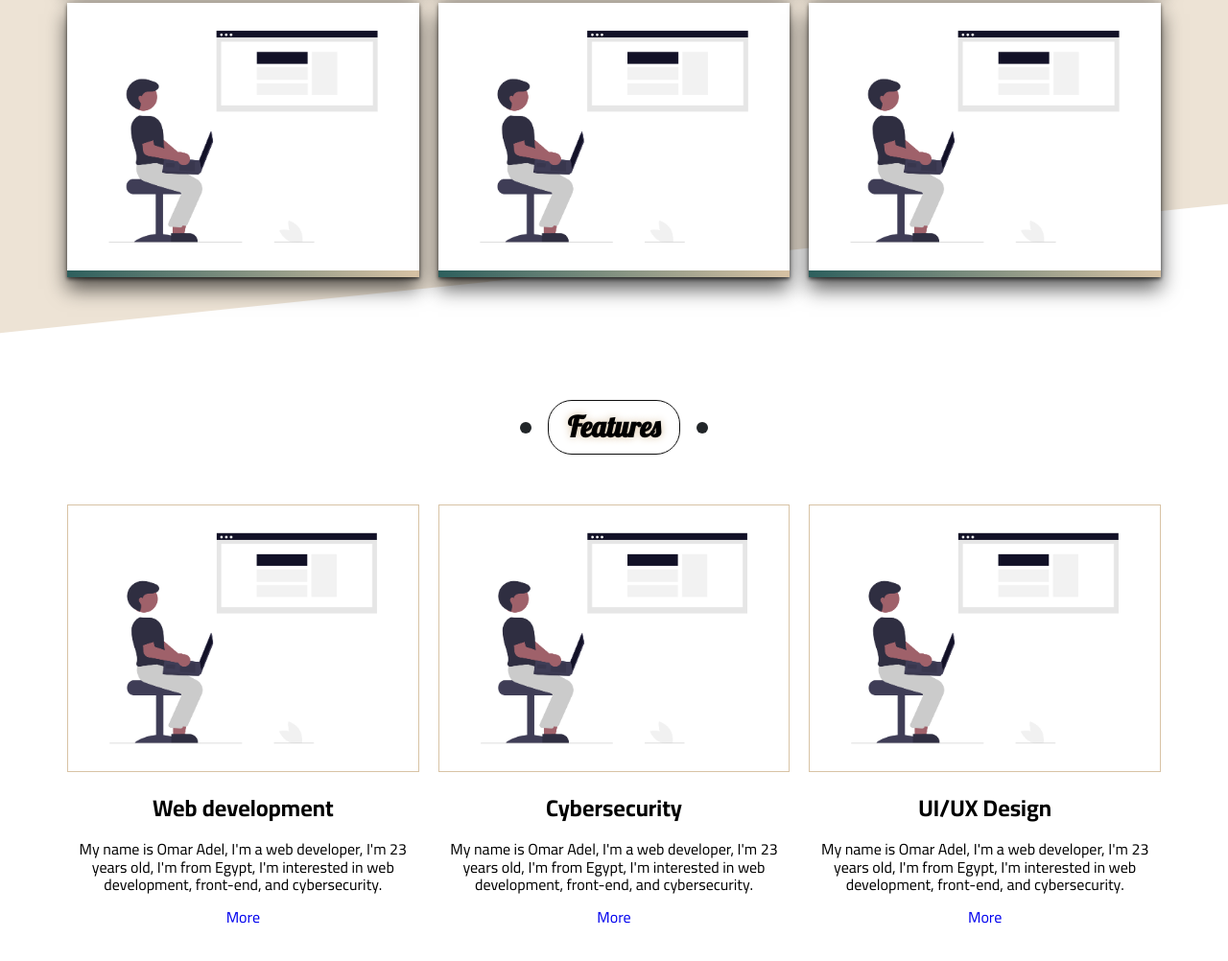
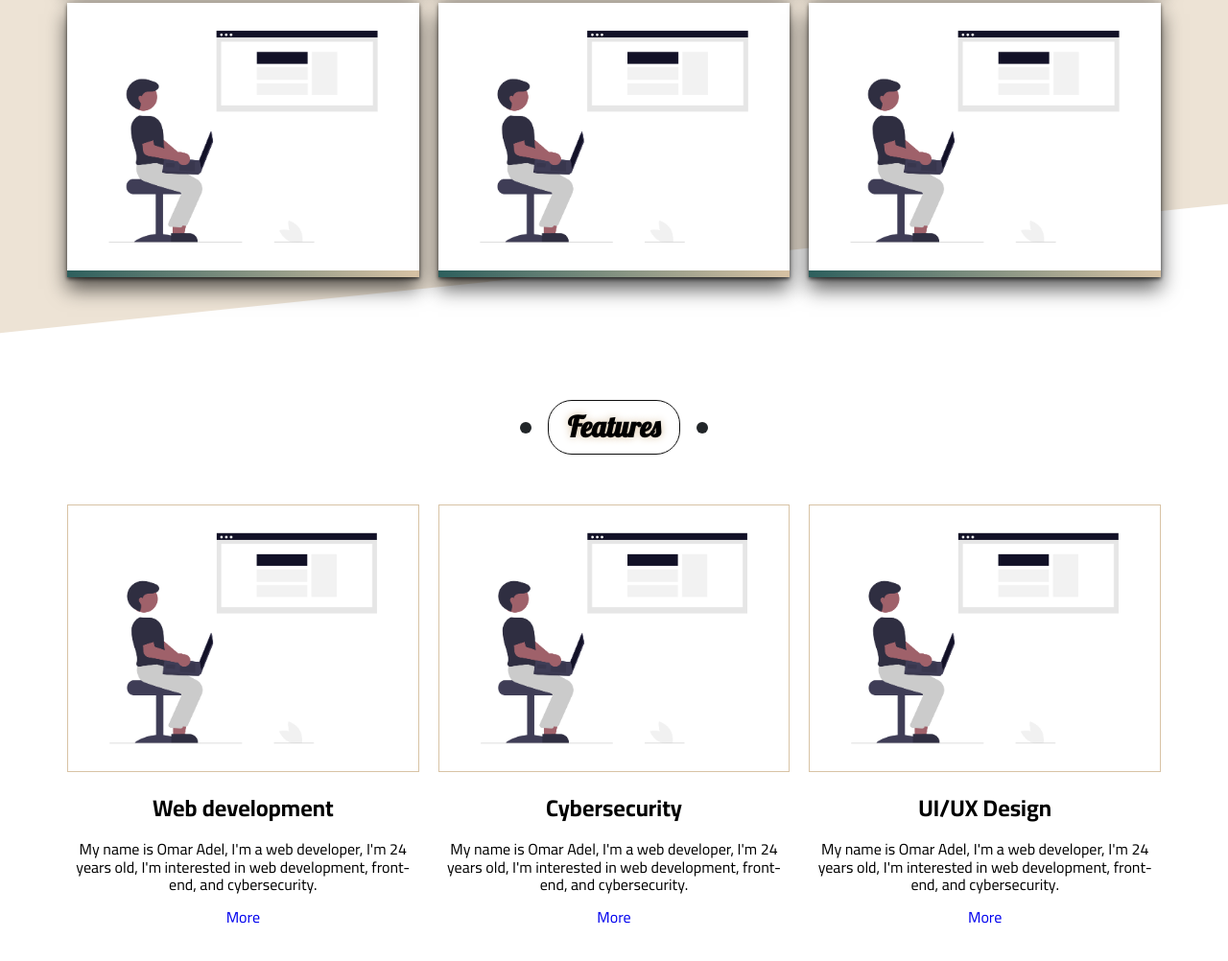
Before and after one commit to Pop2323/Omar.github.io, a plain HTML site: page index.html in a window 1280 px wide. Shown: the part 3000-4002 px from the top of the page at 96% size. Drawn offline with Linux system fonts and the light colour scheme.

Commit message:
Update index.html

```diff
--- a/index.html
+++ b/index.html
@@ -170,7 +170,7 @@
                     <img src="./Images/Web_developer_1.png" alt="">
                 </div>
                 <h2>Web development</h2>
-                <p>My name is Omar Adel, I'm a web developer, I'm 23 years old, I'm from Egypt, I'm interested in web development, front-end, and cybersecurity.</p>
+                <p>My name is Omar Adel, I'm a web developer, I'm 24 years old, I'm interested in web development, front-end, and cybersecurity.</p>
                 <a href="#">More</a>
             </div>
             <div class="grid-Cyber">
@@ -178,7 +178,7 @@
                     <img src="./Images/Web_developer_1.png" alt="">
                 </div>
                 <h2>Cybersecurity</h2>
-                <p>My name is Omar Adel, I'm a web developer, I'm 23 years old, I'm from Egypt, I'm interested in web development, front-end, and cybersecurity.</p>
+                <p>My name is Omar Adel, I'm a web developer, I'm 24 years old, I'm interested in web development, front-end, and cybersecurity.</p>
                 <a href="#">More</a>
             </div>
             <div class="grid-Design">
@@ -186,7 +186,7 @@
                     <img src="./Images/Web_developer_1.png" alt="">
                 </div>
                 <h2>UI/UX Design</h2>
-                <p>My name is Omar Adel, I'm a web developer, I'm 23 years old, I'm from Egypt, I'm interested in web development, front-end, and cybersecurity.</p>
+                <p>My name is Omar Adel, I'm a web developer, I'm 24 years old, I'm interested in web development, front-end, and cybersecurity.</p>
                 <a href="#">More</a>
             </div>
         </div>
```
